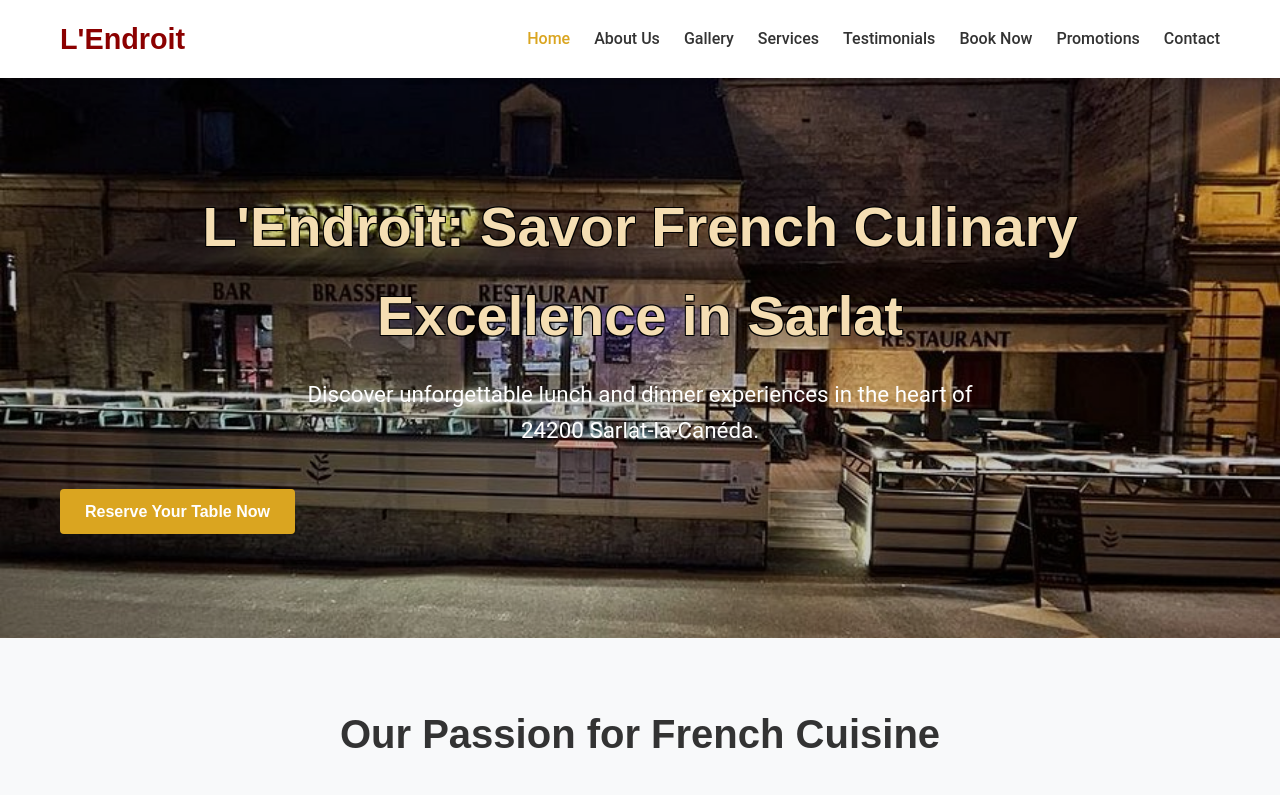
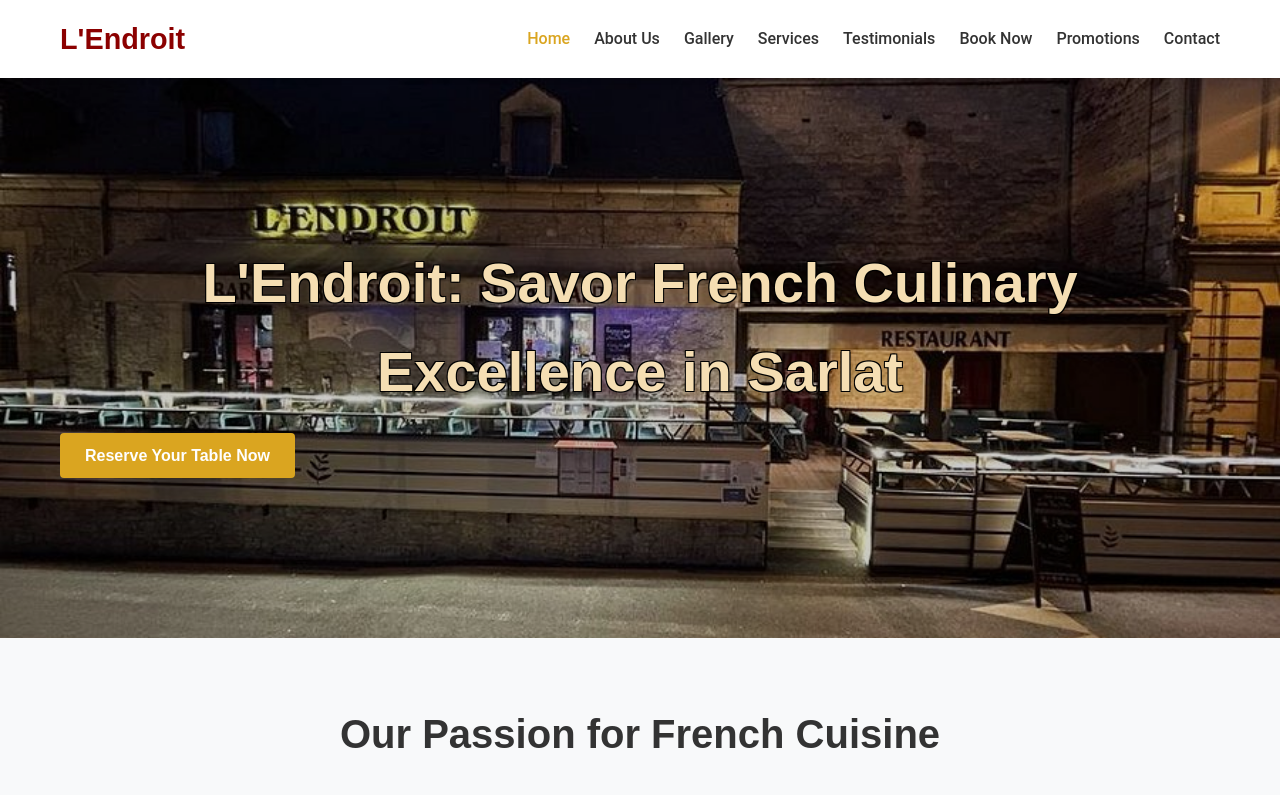
Before and after one commit to catnatme/Endroit, a plain HTML site: page index.html in a window 1280 px wide. Shown: the top 795 px of the page. Drawn offline with nearby package versions, Linux system fonts and the light colour scheme.

Commit message:
Add files via upload

```diff
--- a/index.html
+++ b/index.html
@@ -87,8 +87,10 @@
                 <section class="hero" id="hero" style="background-image: url('images/hero.jpg');">
     <div class="container">
         <h1>L'Endroit: Savor French Culinary Excellence in Sarlat</h1>
-        <p class="subtitle">Discover unforgettable lunch and dinner experiences in the heart of 24200 Sarlat-la-Canéda.</p>
+
         <div class="cta-container">
+
+
 
 
 
@@ -98,7 +100,11 @@
                 <a href="#contact_form_map" class="btn-primary">Reserve Your Table Now</a>
 
         </div>
+
+
     </div>
+
+
 </section>
 
 
```
